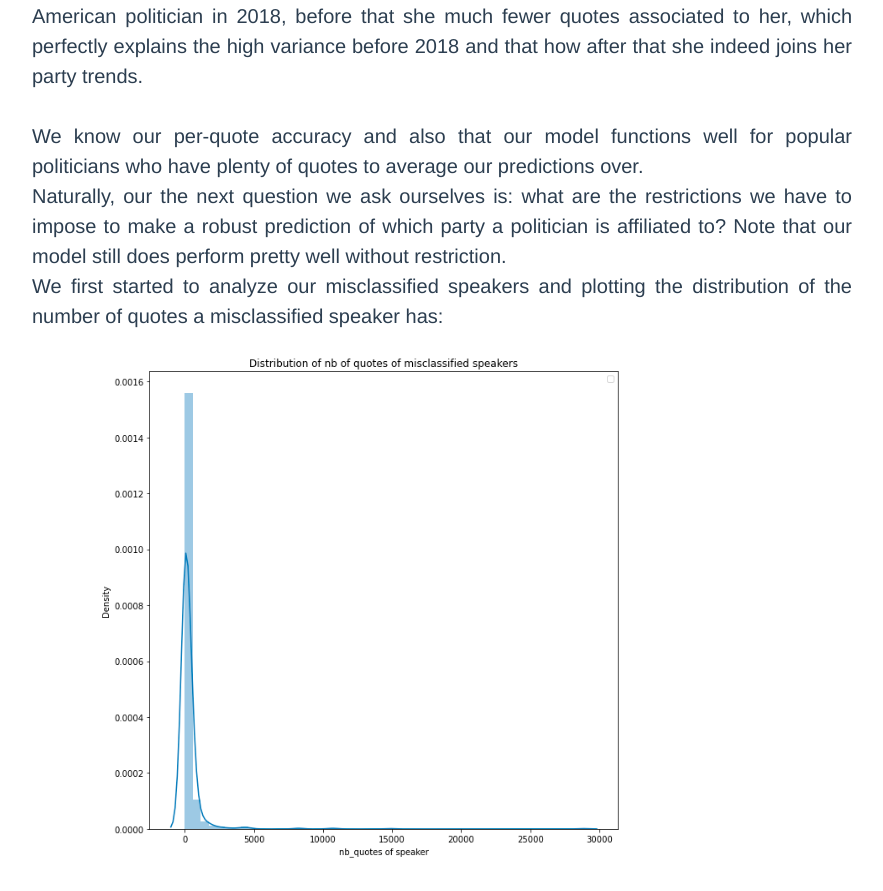
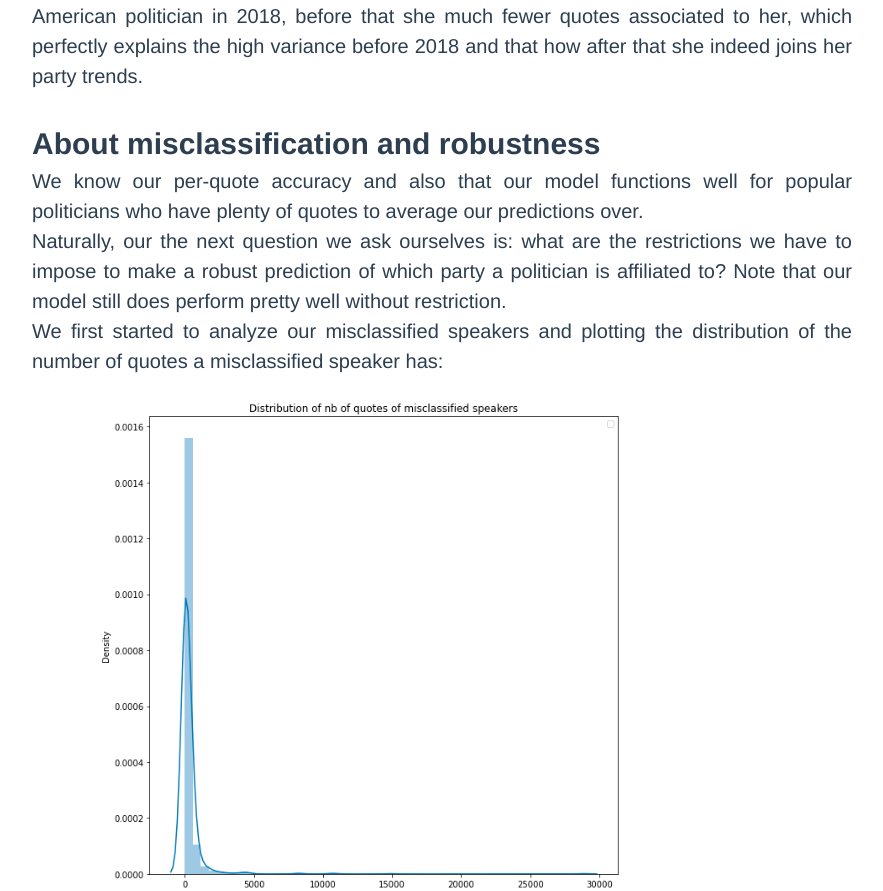
Before and after one commit to ogimgio/ada-mmng-website, a Vue app: page / in a window 1280 px wide. Shown: the part 3323-4214 px from the top of the page, without its empty margins (198-1081 px from the left). Built offline with nearby package versions, Linux system fonts and the light colour scheme; what vue-apexcharts would draw is missing.

Commit message:
started the titels in part 1

```diff
--- a/src/components/HelloWorld.vue
+++ b/src/components/HelloWorld.vue
@@ -36,6 +36,7 @@
       We immediately see that the model manages to separate politicians into the two categories. What's even more interesting is that the score is also correlated with how strongly a politician's opinions veer towards on party or another: the more radical politicians, such as Bernie Sanders, have average scores closer to the extremes.<br>
       Now that we have an interpretation for this political score that we can keep in mind for future analyses. Notice the large zig-zag on the graph, that is the time-series of Alexandria Ocasio-Cortez. In the first few years she has a high variance and at around 2018 her curve stabilizes and joins the rest of the democrats. In fact, she only became a prominent American politician in 2018, before that she much fewer quotes associated to her, which perfectly explains the high variance before 2018 and that how after that she indeed joins her party trends.<br><br>
 
+      <h4>About misclassification and robustness</h4>
       We know our per-quote accuracy and also that our model functions well for popular politicians who have plenty of quotes to average our predictions over. <br>
       Naturally, our the next question we ask ourselves is: what are the restrictions we have to impose to make a robust prediction of which party a politician is affiliated to? Note that our model still does perform pretty well without restriction. <br>
       We first started to analyze our misclassified speakers and plotting the distribution of the number of quotes a misclassified speaker has:
```
